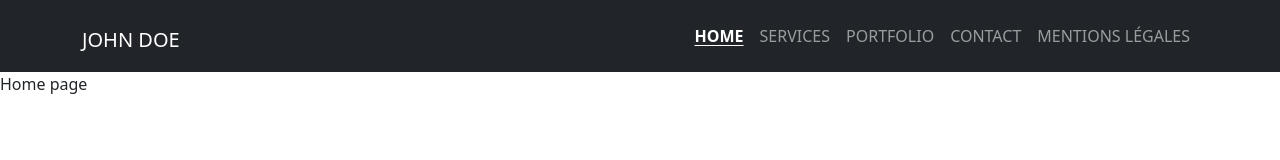
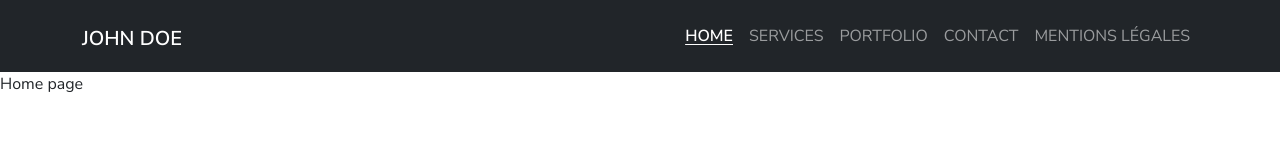
Before and after one commit to kevinmarlin-alt/devoir-portfolio-react, a React (Create React App) app: page / in a window 1280 px wide. Shown: the top 160 px of the page. Built offline with nearby package versions, Linux system fonts and the light colour scheme.

Commit message:
feat(nav): add a global font family

```diff
--- a/src/App.js
+++ b/src/App.js
@@ -1,7 +1,7 @@
 import React from "react";
 import { Routes, Route } from "react-router-dom";
 
-import Nav from "./components/Nav"
+import Nav from "./assets/components/Nav"
 import Home from "./pages/Home"
 import Services from "./pages/Services"
 import Portfolio from "./pages/Portfolio"
--- a/src/components/Nav.jsx
+++ b/src/assets/components/Nav.jsx
@@ -1,7 +1,7 @@
 import React from "react";
 import { Link } from "react-router-dom";
 
-import "./Nav.css"
+import "../css/Nav.css"
 
 
 const Nav = () => {
--- a/src/components/Nav.css
+++ b/src/assets/css/Nav.css
@@ -1,7 +1,10 @@
+h1 {
+    font-weight: 600;
+}
+
 .active,
 a:hover {
     font-weight: 600;
     text-decoration: underline;
     text-underline-offset: 3px;
-
 }
--- /dev/null
+++ b/src/assets/css/index.css
@@ -0,0 +1,7 @@
+@import url('https://fonts.googleapis.com/css2?family=Nunito+Sans:ital,opsz,wght@0,6..12,200..1000;1,6..12,200..1000&display=swap');
+
+
+body {
+    font-family: "Nunito Sans", sans-serif;
+    font-weight: 400;
+}
--- a/src/index.js
+++ b/src/index.js
@@ -3,6 +3,8 @@ import ReactDOM from 'react-dom/client';
 import { BrowserRouter } from 'react-router-dom';
 import App from './App';
 import reportWebVitals from './reportWebVitals';
+
+import "./assets/css/index.css"
 
 const root = ReactDOM.createRoot(document.getElementById('root'));
 root.render(
```
